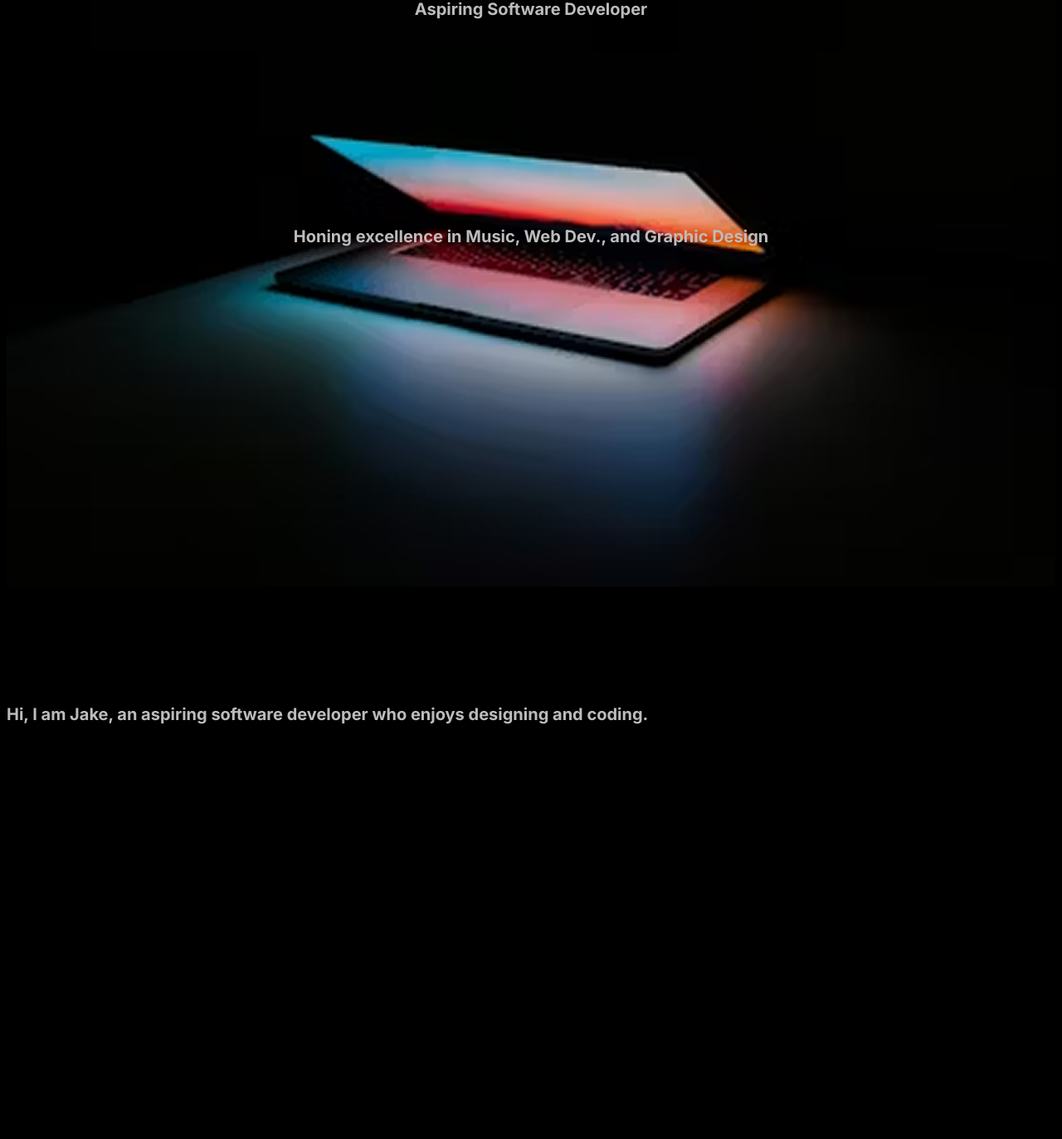
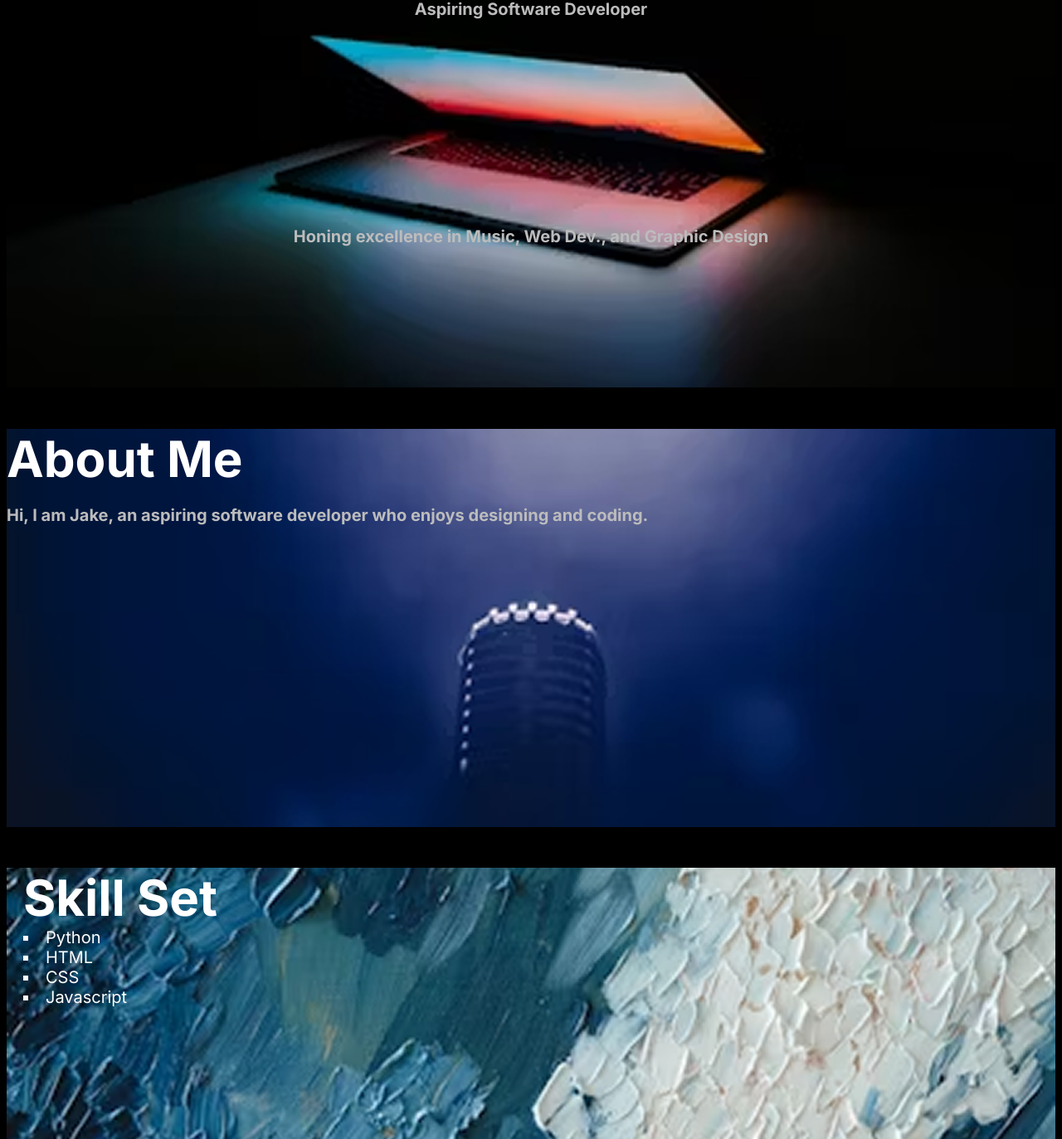
Before and after one commit to Fanta-sia/Capstone-Portfolio, a plain HTML site: page index.html in a window 1280 px wide. Shown: the part 227-1600 px from the top of the page at 83% size. Drawn offline with Linux system fonts and the light colour scheme.

Commit message:
Decorated website' added images.css

```diff
--- /dev/null
+++ b/images.css
@@ -0,0 +1,42 @@
+#Home {
+    background-image: url('images/image2.png');
+    background-repeat: no-repeat;
+    background-size: cover;
+    background-position: center;
+    min-height: 70vh;
+    color: white;
+    text-align: center;
+    h3{
+        margin-bottom: 250px;
+        color: rgb(188, 188, 188);
+    }
+}
+
+#Aboutme{
+    color: white;
+    background-image: url('images/image3.png');
+    background-repeat: no-repeat;
+    background-size: cover;
+    background-position: center;
+    min-height: 60vh;
+}
+#Skillset{
+    background-image: url('images/image10.png');
+    background-repeat: no-repeat;
+    background-size: cover;
+    background-position: center;
+    min-height: 60vh;
+}
+#Works{
+    background-image: url('images/image11.png');
+    background-repeat: no-repeat;
+    background-size: cover;
+    background-position: center;
+    min-height: 70vh;
+    color: white;
+}
+#Viginere{
+
+    min-height: 60vh;
+    color: white;
+}
--- a/index.html
+++ b/index.html
@@ -3,6 +3,7 @@
 <head>
     <meta charset="UTF-8">
     <link rel="stylesheet" href="style.css">
+    <link rel="stylesheet" href="images.css">
     <link href="https://fonts.googleapis.com/css2?family=Krub&display=swap" rel="stylesheet">
     <link href="https://fonts.googleapis.com/css2?family=Inter:wght@400;600;700&display=swap" rel="stylesheet">
 </head>
@@ -39,22 +40,31 @@
     <section id="Doodle">
         <h1>01 Winter Google Doodle</h1>
         <h3>This Winter Google Doodle design was created using Adobe Photoshop and Adobe Illustrator. It was inspired by a Christmas advertisement I saw at a mall, particularly the two Christmas balls.</h3>
+        <img src="image4.png" alt="Doodle">
     </section>
     <section id="Digital Bakery">
         <h1>02 Digital Bakery</h1>
         <h3>The focus here was on program design, style, and user experience using tkinter. A real ordering platform needs to be error-proof and user-friendly, which I aimed to achieve in this project. My partner and I worked together on this; he designed the buttons while I organized them within different frames. I was responsible for writing the functions for the buttons, while he proofread my code. We collaborated on creating a custom tip frame, with him handling the button design and me focusing on the logic for the tip frame.</h3>
+        <img src="image5.png" alt="Bakery image">
     </section>
     <section id="Viginere">
         <h1>03 Viginere</h1>
         <h3>In this viginere cipher program, the focus here is tinkering with different methods. It took me a couple of days to finish because I got stuck in making the code of moving individual characters by the corresponding character of the key. After reviewing the slides, I figured out a different way to approach the problem, so I included two solutions for each part.</h3>
+        <img src="image12.png" alt="Viginere image">
     </section>
     <section id="Contact">
         <h1>Let's connect</h1>
+        <div>
         <label for="name">Add a name:</label>
         <input type="name" id="name" name="name" placeholder="Name">
+        </div>
+        <div>
         <label for="email">Add an email:</label>
         <input type="email" id="email" name="email" placeholder="you@example.com">
+        </div>
+        <div>
         <button type="submit">Send</button>
+        </div>
     </section>
 
 </body>
--- a/style.css
+++ b/style.css
@@ -22,20 +22,6 @@ header nav a {
 header nav a:hover {
     color: grey;
 }
-/*Home*/
-#Home {
-    background-image: url('images/image2.png');
-    background-repeat: no-repeat;
-    background-size: cover;
-    background-position: center;
-    min-height: 100vh;
-    color: white;
-    text-align: center;
-    h3{
-        margin-bottom: 250px;
-        color: rgb(188, 188, 188);
-    }
-}
 /*Body*/
 body{
     h1{
@@ -50,4 +36,23 @@ body{
     color: rgb(188, 188, 188);
     }
     background-color: black;
+    color: white;
 }
+#Skillset{
+    list-style-type: square;
+    font-family: 'Inter', sans-serif;
+    font-size: 20px;
+    padding-left: 20px;
+    padding-bottom: 70px;
+}
+#Contact{
+    font-family: 'inter', sans-serif;
+    font-size: 20px;
+    padding-bottom: 150px;
+    h1{
+        margin-bottom: 30px;
+    }
+    div{
+        margin-bottom: 15px;
+    }
+}
```
